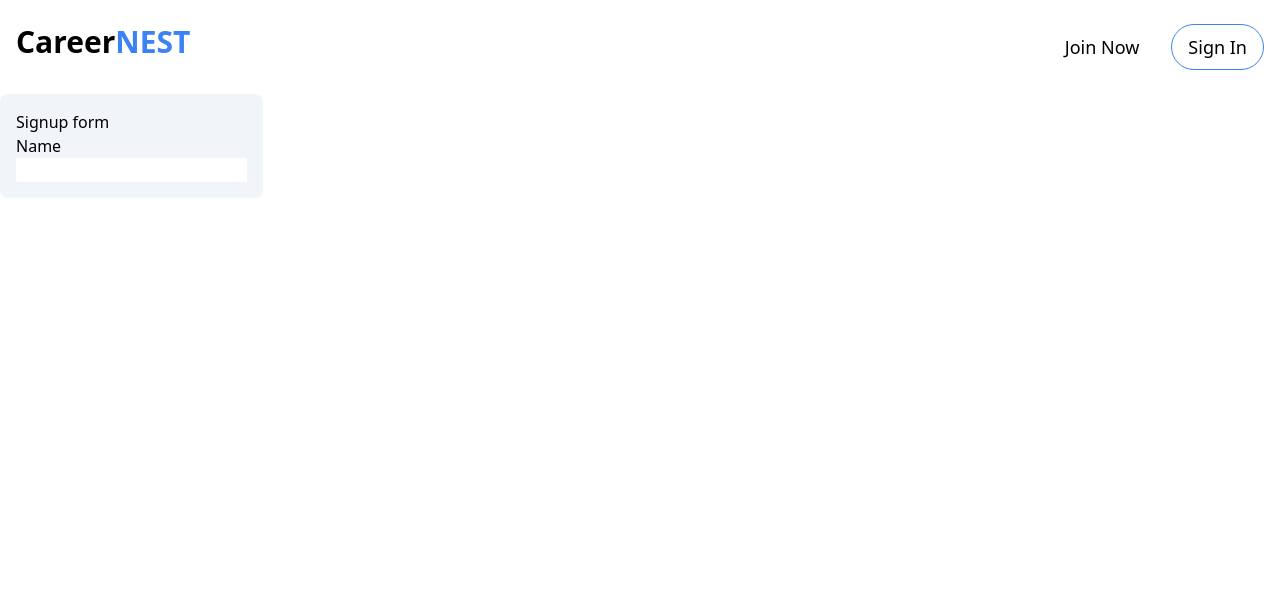
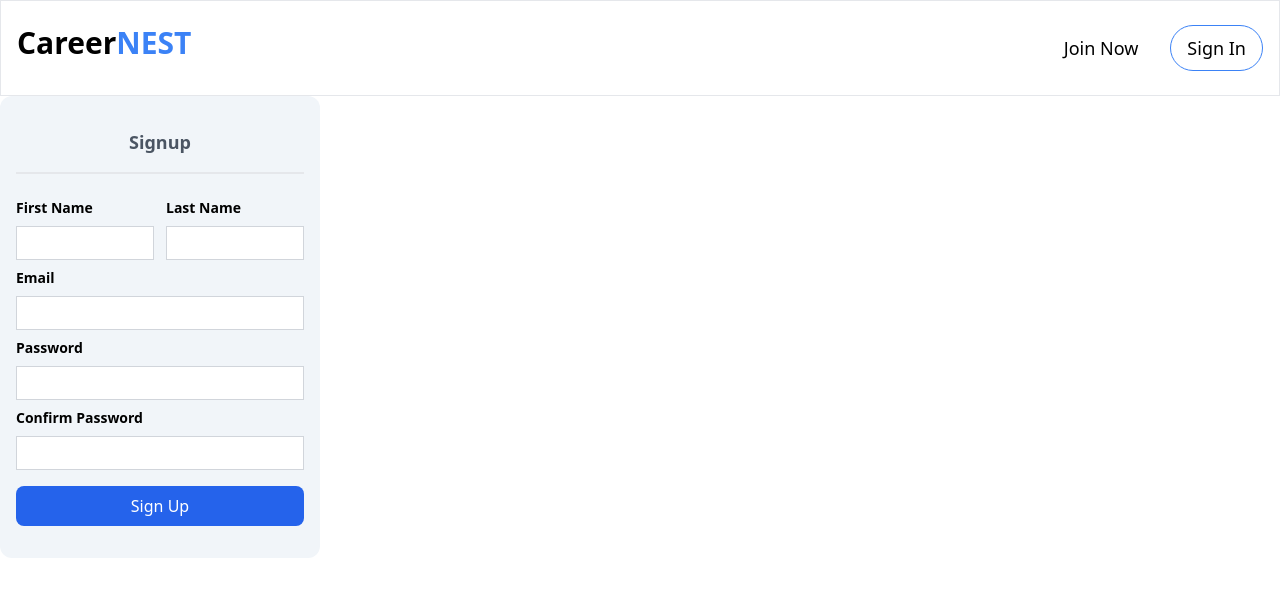
Before and after one commit to Debraj550/CareerNEST-SAAS, a React (Create React App) app in the folder client/: page / in a window 1280 px wide. Shown: the top 596 px of the page. Built offline with nearby package versions, Linux system fonts and the light colour scheme.

Commit message:
added signup form

```diff
--- a/client/src/components/Header.tsx
+++ b/client/src/components/Header.tsx
@@ -2,7 +2,7 @@ import React from "react";
 
 export const Header: React.FC = () => {
   return (
-    <div className="px-4 py-6">
+    <div className="px-4 py-6 border border-b">
       <div className="flex justify-between">
         <div className="font-bold text-3xl">
           Career<span className="text-blue-500">NEST</span>
--- a/client/src/components/Signup.tsx
+++ b/client/src/components/Signup.tsx
@@ -1,14 +1,94 @@
-import React from "react";
+import React, { ChangeEvent, useState } from "react";
 
 type Props = {};
 
+interface User {
+  firstName: string;
+  lastName: string;
+  email: string;
+  password: string;
+  confirmpassword: string;
+}
+
 const Signup = (props: Props) => {
+  const [user, setUser] = useState<User>({
+    firstName: "",
+    lastName: "",
+    email: "",
+    password: "",
+    confirmpassword: "",
+  });
+
+  const handleChange = (e: ChangeEvent<HTMLInputElement>) => {
+    const { name, value } = e.target;
+    setUser((prevUser) => ({
+      ...prevUser,
+      [name]: value,
+    }));
+  };
+
+  console.log(user);
   return (
-    <div className="bg-slate-100 w-fit p-4 rounded-lg">
-      <div>Signup form</div>
+    <div className="bg-slate-100  p-4 rounded-xl w-3/12">
+      <div className="p-4 text-center border-b-2 mb-4">
+        <h1 className="font-bold text-gray-600 text-lg">Signup</h1>
+      </div>
+      <div className="flex gap-3">
+        <div>
+          <h1 className="text-sm font-semibold py-2">First Name</h1>
+          <input
+            className="px-2 py-1 border-gray-300 border w-full"
+            type="text"
+            name="firstName"
+            value={user.firstName}
+            onChange={handleChange}
+          ></input>
+        </div>
+        <div>
+          <h1 className="text-sm font-semibold py-2">Last Name</h1>
+          <input
+            className="px-2 py-1 border-gray-300 border w-full"
+            type="text"
+            name="lastName"
+            value={user.lastName}
+            onChange={handleChange}
+          ></input>
+        </div>
+      </div>
       <div>
-        <h1>Name</h1>
-        <input type="text"></input>
+        <h1 className="text-sm font-semibold py-2">Email</h1>
+        <input
+          className="px-2 py-1 border-gray-300 border w-full"
+          type="email"
+          name="email"
+          value={user.email}
+          onChange={handleChange}
+        ></input>
+      </div>
+      <div>
+        <h1 className="text-sm font-semibold py-2">Password</h1>
+        <input
+          className="px-2 py-1 border-gray-300 border w-full"
+          type="password"
+          name="password"
+          value={user.password}
+          onChange={handleChange}
+        ></input>
+      </div>
+      <div>
+        <h1 className="text-sm font-semibold py-2">Confirm Password</h1>
+        <input
+          className="px-2 py-1 border-gray-300 border w-full"
+          type="password"
+          name="confirmpassword"
+          value={user.confirmpassword}
+          onChange={handleChange}
+        ></input>
+      </div>
+      <div className="flex justify-center">
+        <button className="px-4 py-2 bg-blue-600 text-white rounded-lg my-4 w-full">
+          Sign Up
+        </button>
       </div>
     </div>
   );
```
